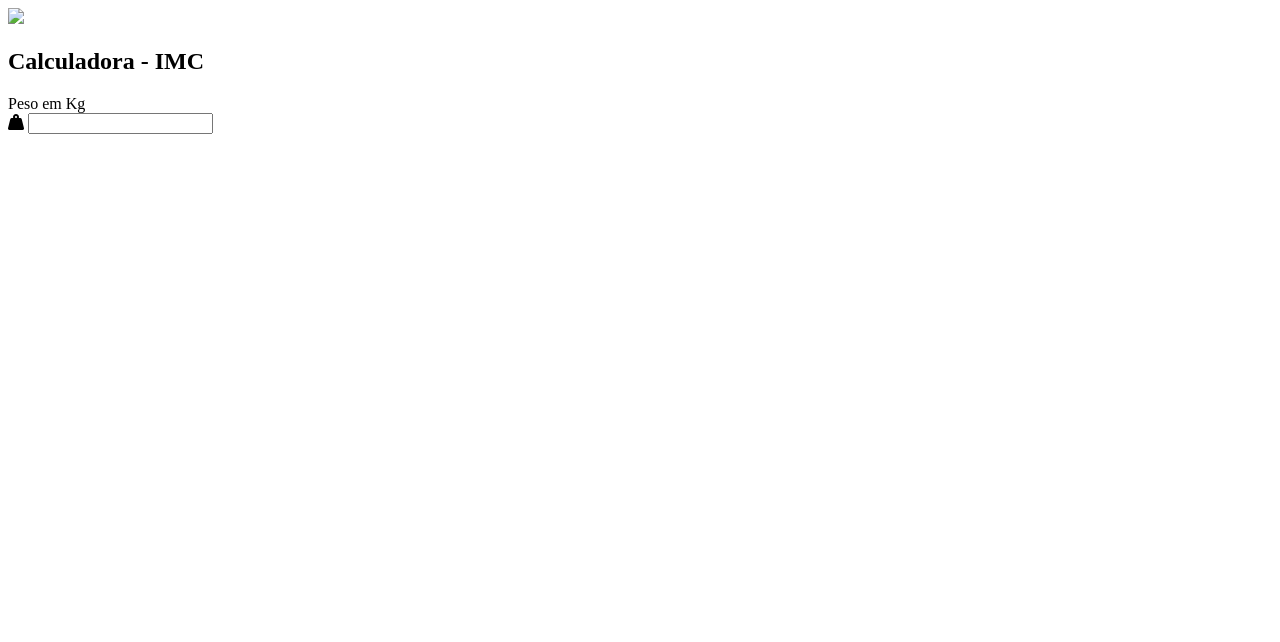
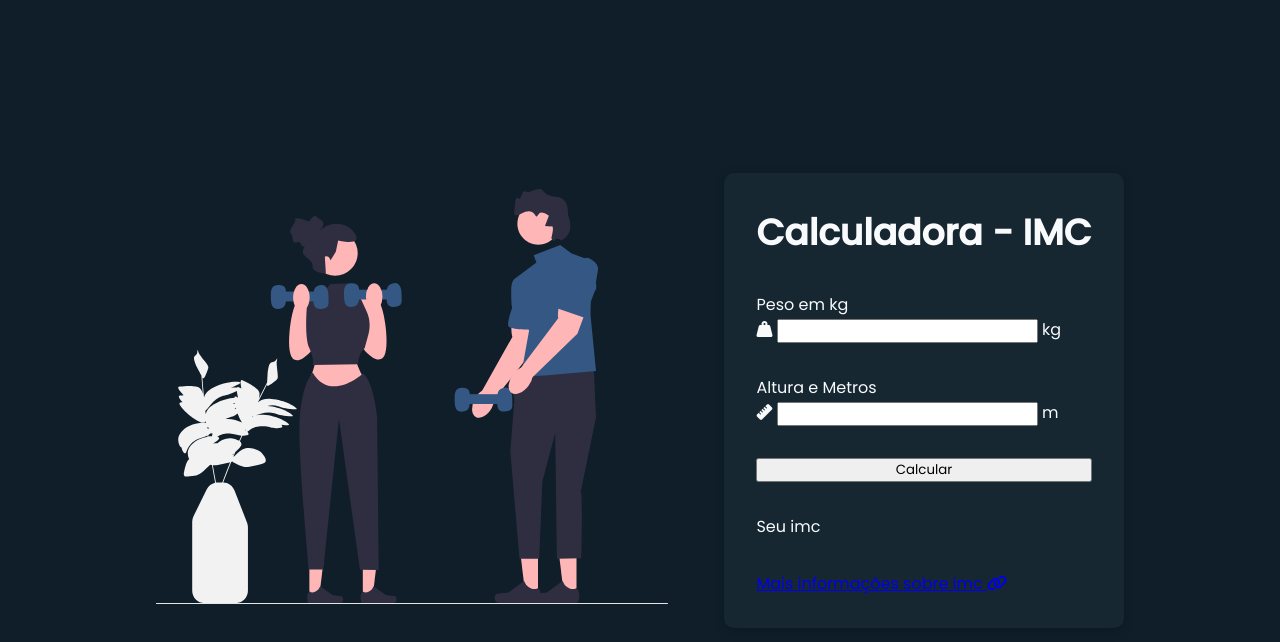
Before and after one commit to KaueMtaheus/Calculadora-imc, a plain HTML site: page index.html in a window 1280 px wide. Drawn offline with Linux system fonts and the light colour scheme; files that its build step writes are made by us from their sources.

Commit message:
stylo
stylo

```diff
--- a/css/style.css
+++ b/css/style.css
@@ -0,0 +1,50 @@
+@import url('https://fonts.googleapis.com/css2?family=Poppins:wght@100;200;300;400;500&display=swap');
+
+* {
+    font-family: 'Poppins', sans-serif;
+    margin: 0;
+    padding: 0;
+    box-sizing: border-box;
+}
+
+body {
+    display: flex;
+    align-items: center;
+    justify-content: center;
+    width: 100%;
+    height: 100vh;
+    background-color: #0f1e28;
+}
+
+#container {
+    display: flex;
+    align-items: center;
+    gap: 3.5rem;
+
+}
+
+#img img {
+    width: 32rem;
+
+}
+
+#calculator {
+    display: flex;
+    flex-direction: column;
+    gap: 2rem;
+    padding: 2rem;
+    color: #f8fafc;
+    border-radius: 10px;
+    background-color: #162732;
+    box-shadow: 0px 3px 12px 0px rgba(0, 0, 0, 0.196);
+}
+
+#form {
+    display: flex;
+    flex-direction: column;
+    gap: 2rem;
+}
+
+#title {
+    font-size: 2.25rem;
+}
--- a/index.html
+++ b/index.html
@@ -4,14 +4,14 @@
     <meta charset="UTF-8">
     <meta name="viewport" content="width=device-width, initial-scale=1.0">
     <title>Calculadora de imc</title>
-    <link rel="stylesheet" href="arquivos/css/style.css">
+    <link rel="stylesheet" href="css/style.css">
     <!--Font awesome-->
     <link rel="stylesheet" href="https://cdnjs.cloudflare.com/ajax/libs/font-awesome/6.4.2/css/all.min.css" integrity="sha512-z3gLpd7yknf1YoNbCzqRKc4qyor8gaKU1qmn+CShxbuBusANI9QpRohGBreCFkKxLhei6S9CQXFEbbKuqLg0DA==" crossorigin="anonymous" referrerpolicy="no-referrer" />
 </head>
 <body>
     <main id="container">
         <section id="img">
-            <img src="arquivos/img/ilustration.svg">
+            <img src="img/ilustration.svg">
         </section>
         <section id="calculator">
             <form id="form">
@@ -20,15 +20,48 @@
                 </h1>
                 <div class="imput-box">
                     <label for="weight">
-                        Peso em Kg
+                        Peso em kg
                     </label>
                     <div class="imput-field">
                         <i class="fa-solid fa-weight-hanging"></i>
-                        <input type="number" name="" id="">
+                        <input type="number" id="weight" required>
+                        <span>
+                            kg
+                        </span>
                     </div>
+                </div>
+                <div class="imput-box">
+                    <label for="height">
+                        Altura e Metros
+                    </label>
+                    <div class="imput-field">
+                        <i class="fa-solid fa-ruler"></i>
+                        <input type="number" id="height" required>
+                        <span>
+                            m
+                        </span>
+                    </div>
+                </div>
+                <button id="calculate">
+                    Calcular
+                </button>
+            </form>
+            <div id="infos">
+                <div id="result">
+                    <div id="bmi">
+                        <span id="value"></span>
+                        <span>Seu imc</span>
+                    </div>
+                    <div id="description">
+                        <span></span>
+                    </div>
+                </div>
+            </div>
 
-                </div>
-            </form>
+             <div id="more_infos">
+                <a href="https://mundoeducacao.uol.com.br/saude-bem-estarhttps://mundoeducacao.uol.com.br/saude-bem-estar">Mais informações sobre imc
+                    <i class="fa-solid fa-link"></i></a>
+             </div>
         </section>
     </main>
 </body>
```
